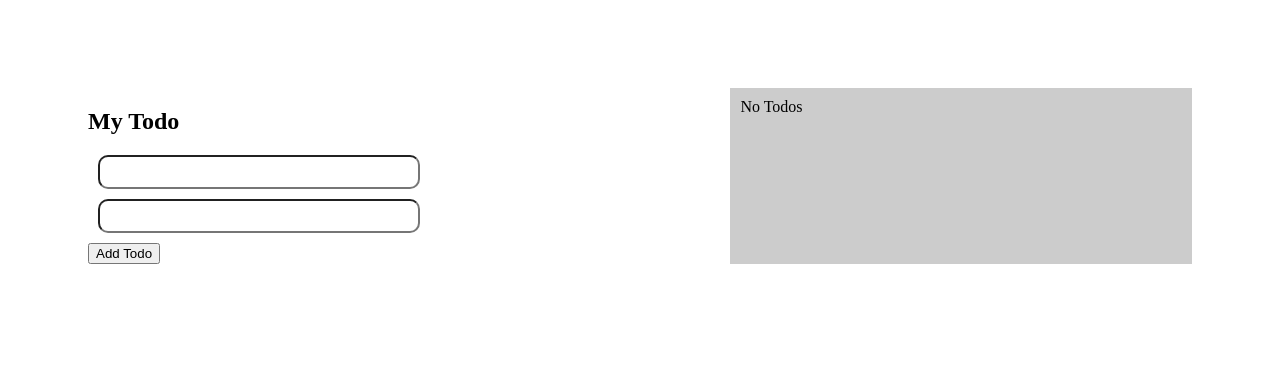
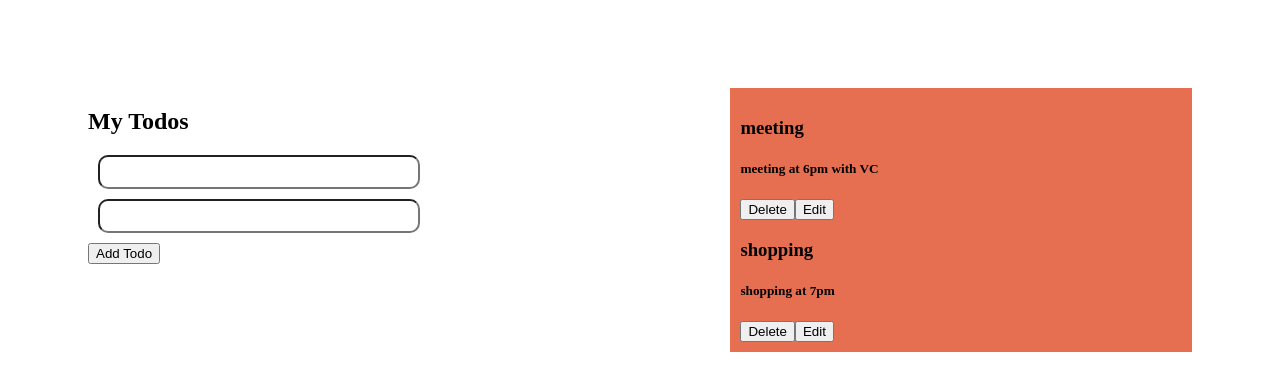
Before and after one commit to riapaul98/gs_portfolio, a plain HTML site: page index.html in a window 1280 px wide. Drawn offline with Linux system fonts and the light colour scheme.

Commit message:
todo delete and edit

```diff
--- a/index.html
+++ b/index.html
@@ -13,7 +13,7 @@
     <div class="container">
         <div class="form-wrapper">
             <div class="todo_heading">
-                <h2>My Todo</h2>
+                <h2>My Todos</h2>
             </div>
             <div class="todo_form">
                 <form>
--- a/main.css
+++ b/main.css
@@ -20,6 +20,6 @@ input{
 .show_todo{
     width: 40%;
     min-height: 100px;
-    background: #ccc;
+    background: #e76f51;
     padding:10px;
 }
--- a/main.js
+++ b/main.js
@@ -1,9 +1,57 @@
-var todos =[];
-var todo_list_wrapper=document.querySelector('.show_todo');
-function updateTodolist(todos){
-    if(todos.length==0)
-    {
-        todo_list_wrapper.textContent="No Todos";
-    }
+var todos = [{
+    id: 1,
+    title: "meeting",
+    desc: "meeting at 6pm with VC"
+},
+{
+    id: 2,
+    title: "shopping",
+    desc: "shopping at 7pm"
+}]; //entry array
+
+var show_todo = document.querySelector('.show_todo');
+
+if (todos.length == 0) {
+    show_todo.textContent = "No Todos";
 }
-updateTodolist(todos);
+else {
+    todos.forEach(function (todo) {
+        var todo_wrapper = document.createElement('div');
+
+        var wrapper_div = document.createElement('div');
+        var action_wrapper = document.createElement('div');
+
+        var title = document.createElement('h3');
+        var desc = document.createElement('h5');
+
+        title.textContent = todo.title;
+        desc.textContent = todo.desc;
+
+        var deleteButton = document.createElement('button');
+        var editButton = document.createElement('button');
+
+        deleteButton.addEventListener('click', function () {
+            console.log(todo.id);
+            //deleteTodo
+        });
+
+        editButton.addEventListener('click', function () {
+            console.log(todo.id);
+        });
+
+        deleteButton.textContent = 'Delete';
+        editButton.textContent = 'Edit';
+
+        wrapper_div.appendChild(title);
+        wrapper_div.appendChild(desc);
+
+        action_wrapper.appendChild(deleteButton);
+        action_wrapper.appendChild(editButton);
+
+        todo_wrapper.appendChild(wrapper_div);
+        todo_wrapper.appendChild(action_wrapper);
+
+        show_todo.appendChild(todo_wrapper);
+
+    });
+}
```
